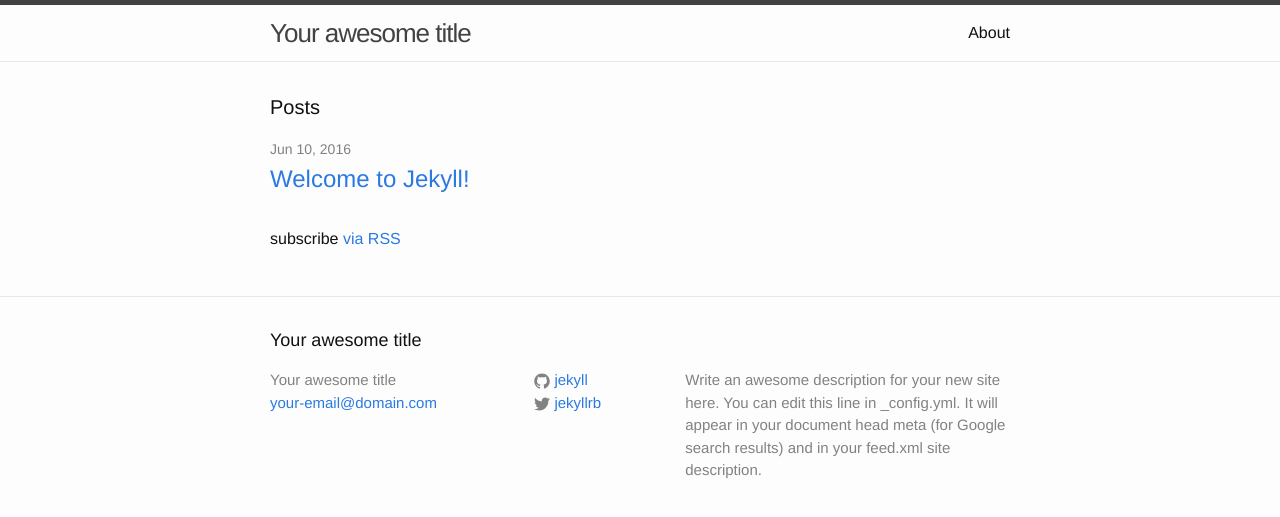
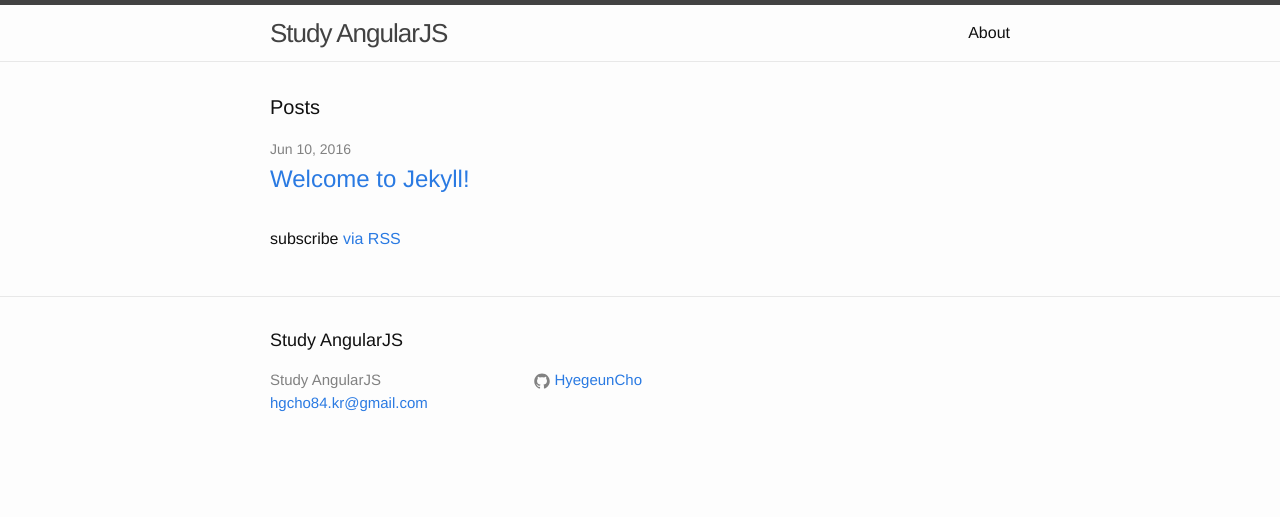
Before and after one commit to HyegeunCho/study_angularjs, a Jekyll site: the page built from index.html, in a window 1280 px wide. Shown: the top 517 px of the page. Built offline with Jekyll 4.4.1, drawn with Linux system fonts in a browser that asks for light colours.

Commit message:
add base url setting

```diff
--- a/_config.yml
+++ b/_config.yml
@@ -6,16 +6,13 @@
 # 'jekyll serve'. If you change this file, please restart the server process.
 
 # Site settings
-title: Your awesome title
-email: your-email@domain.com
+title: Study AngularJS
+email: hgcho84.kr@gmail.com
 description: > # this means to ignore newlines until "baseurl:"
-  Write an awesome description for your new site here. You can edit this
-  line in _config.yml. It will appear in your document head meta (for
-  Google search results) and in your feed.xml site description.
-baseurl: "" # the subpath of your site, e.g. /blog
+
+baseurl: "/study_angularjs" # the subpath of your site, e.g. /blog
 url: "http://yourdomain.com" # the base hostname & protocol for your site
-twitter_username: jekyllrb
-github_username:  jekyll
+github_username:  HyegeunCho
 
 # Build settings
 markdown: kramdown
```
